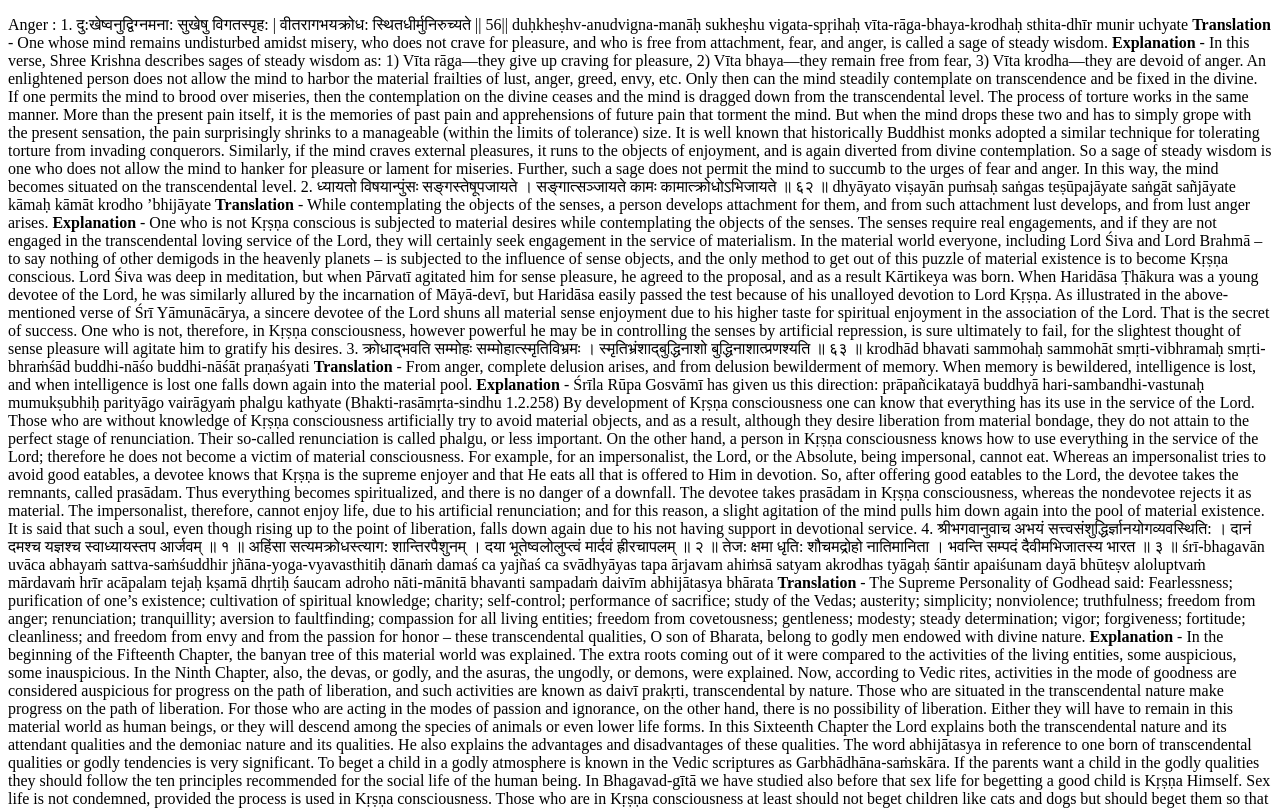
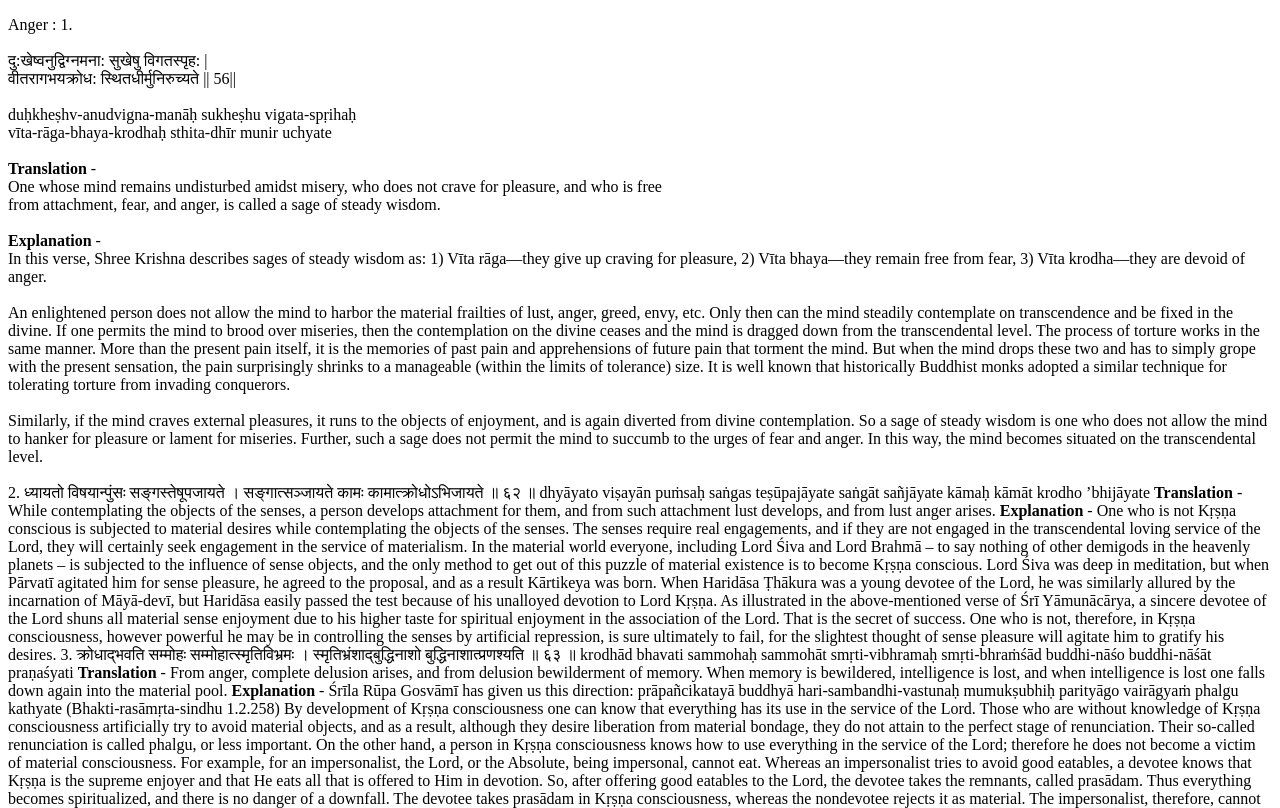
Before and after one commit to chronalias/gitadictionary, a plain HTML site: page index.html in a window 1280 px wide. Shown: the top 808 px of the page. Drawn offline with Linux system fonts and the light colour scheme.

Commit message:
Update index.html

```diff
--- a/index.html
+++ b/index.html
@@ -9,21 +9,21 @@
 
 <body>
     <p>Anger :
-        1.
-
-        दु:खेष्वनुद्विग्नमना: सुखेषु विगतस्पृह: |
-        वीतरागभयक्रोध: स्थितधीर्मुनिरुच्यते || 56||
-
-        duḥkheṣhv-anudvigna-manāḥ sukheṣhu vigata-spṛihaḥ
-        vīta-rāga-bhaya-krodhaḥ sthita-dhīr munir uchyate
-
-        <b>Translation</b> - One whose mind remains undisturbed amidst misery, who does not crave for pleasure, and who
-        is free
-        from attachment, fear, and anger, is called a sage of steady wisdom.
-
-        <b>Explanation</b> - In this verse, Shree Krishna describes sages of steady wisdom as: 1) Vīta rāga—they give up
-        craving for pleasure, 2) Vīta bhaya—they remain free from fear, 3) Vīta krodha—they are devoid of anger.
-
+        1. <br>
+<br>
+        दु:खेष्वनुद्विग्नमना: सुखेषु विगतस्पृह: |<br>
+        वीतरागभयक्रोध: स्थितधीर्मुनिरुच्यते || 56||<br>
+<br>
+        duḥkheṣhv-anudvigna-manāḥ sukheṣhu vigata-spṛihaḥ<br>
+        vīta-rāga-bhaya-krodhaḥ sthita-dhīr munir uchyate<br>
+<br>
+        <b>Translation</b> - <br> One whose mind remains undisturbed amidst misery, who does not crave for pleasure, and who
+        is free<br>
+        from attachment, fear, and anger, is called a sage of steady wisdom.<br>
+<br>
+        <b>Explanation</b> - <br> In this verse, Shree Krishna describes sages of steady wisdom as: 1) Vīta rāga—they give up
+        craving for pleasure, 2) Vīta bhaya—they remain free from fear, 3) Vīta krodha—they are devoid of anger.<br>
+<br>
         An enlightened person does not allow the mind to harbor the material frailties of lust, anger, greed, envy, etc.
         Only then can the mind steadily contemplate on transcendence and be fixed in the divine. If one permits the mind
         to brood over miseries, then the contemplation on the divine ceases and the mind is dragged down from the
@@ -31,13 +31,13 @@
         the memories of past pain and apprehensions of future pain that torment the mind. But when the mind drops these
         two and has to simply grope with the present sensation, the pain surprisingly shrinks to a manageable (within
         the limits of tolerance) size. It is well known that historically Buddhist monks adopted a similar technique for
-        tolerating torture from invading conquerors.
-
+        tolerating torture from invading conquerors.<br>
+<br>
         Similarly, if the mind craves external pleasures, it runs to the objects of enjoyment, and is again diverted
         from divine contemplation. So a sage of steady wisdom is one who does not allow the mind to hanker for pleasure
         or lament for miseries. Further, such a sage does not permit the mind to succumb to the urges of fear and anger.
-        In this way, the mind becomes situated on the transcendental level.
-
+        In this way, the mind becomes situated on the transcendental level.<br>
+<br>
 
         2.
 
```
